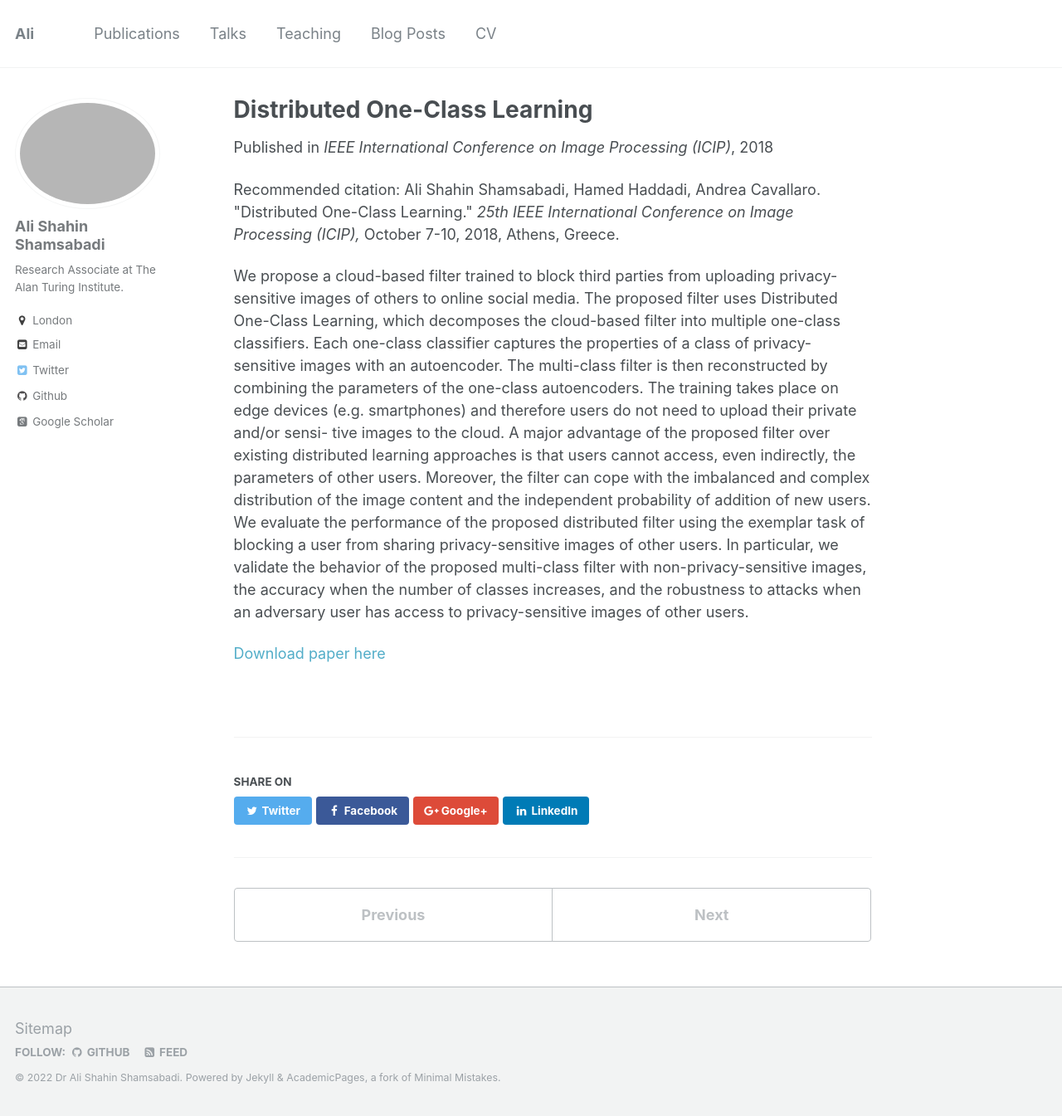
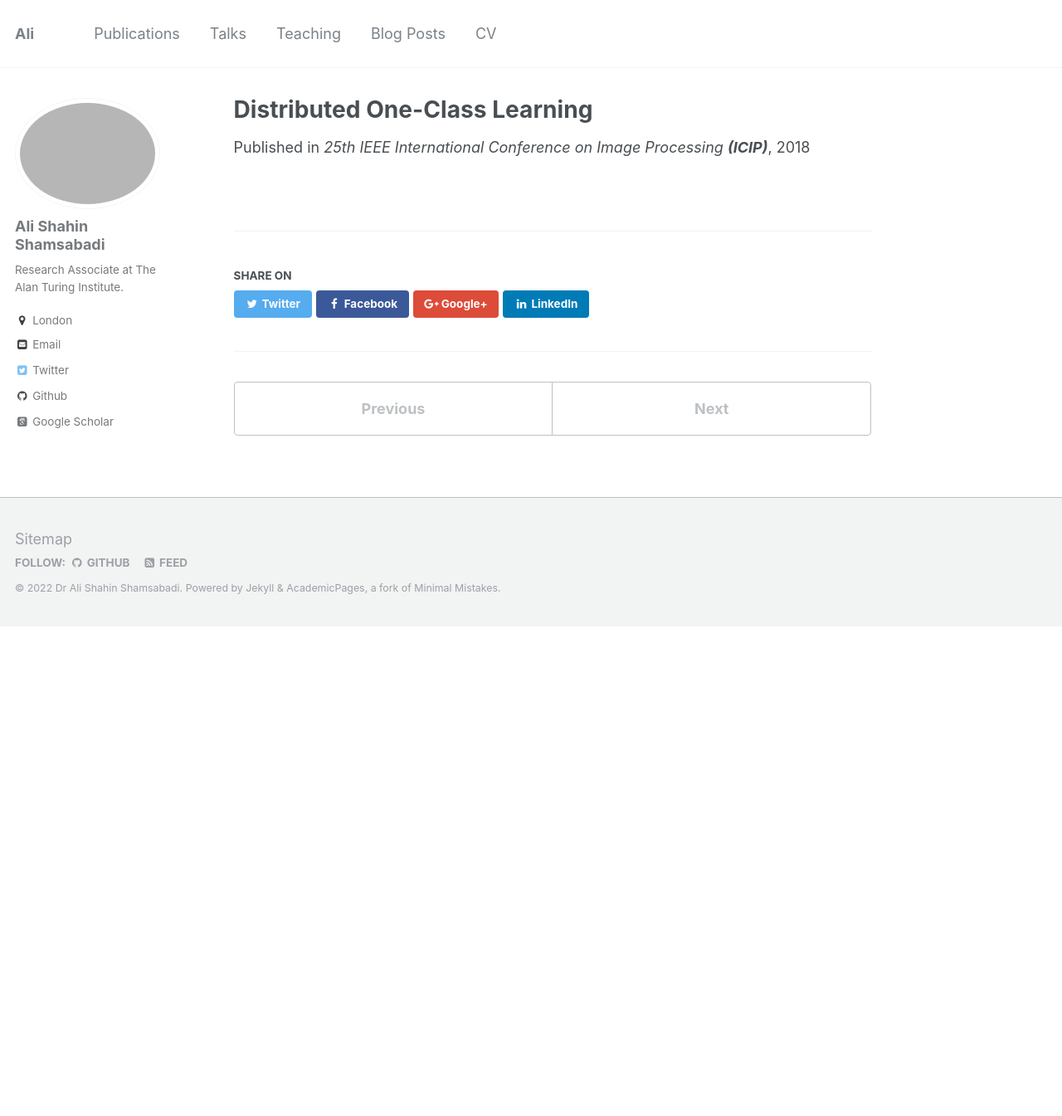
Before and after one commit to AliShahin/AliShahin.github.io, a Jekyll site: the page built from _publications/2018-10-7-Distributed One-Class Learning.md, in a window 1280 px wide and 1345 px high. Shown: the whole window at 83% size. Built offline with Jekyll 4.4.1, drawn with Linux system fonts in a browser that asks for light colours; some web fonts are replaced.

Commit message:
Update 2018-10-7-Distributed One-Class Learning.md

```diff
--- a/_publications/2018-10-7-Distributed One-Class Learning.md
+++ b/_publications/2018-10-7-Distributed One-Class Learning.md
@@ -2,11 +2,7 @@
 title: "Distributed One-Class Learning"
 collection: publications
 permalink: /publication/2018-10-7-Distributed One-Class Learning
-excerpt: 'We propose a cloud-based filter trained to block third parties from uploading privacy-sensitive images of others to online social media. The proposed filter uses Distributed One-Class Learning, which decomposes the cloud-based filter into multiple one-class classifiers. Each one-class classifier captures the properties of a class of privacy-sensitive images with an autoencoder. The multi-class filter is then reconstructed by combining the parameters of the one-class autoencoders. The training takes place on edge devices (e.g. smartphones) and therefore users do not need to upload their private and/or sensi- tive images to the cloud. A major advantage of the proposed filter over existing distributed learning approaches is that users cannot access, even indirectly, the parameters of other users. Moreover, the filter can cope with the imbalanced and complex distribution of the image content and the independent probability of addition of new users. We evaluate the performance of the proposed distributed filter using the exemplar task of blocking a user from sharing privacy-sensitive images of other users. In particular, we validate the behavior of the proposed multi-class filter with non-privacy-sensitive images, the accuracy when the number of classes increases, and the robustness to attacks when an adversary user has access to privacy-sensitive images of other users.'
+excerpt: '<i class="fa fa-file-pdf-o" style="color:red"></i>[<font color="red">Paper</font>](https://arxiv.org/pdf/1802.03583.pdf)'
 date: 2018-02-13
-venue: 'IEEE International Conference on Image Processing (ICIP)'
-citation: 'Ali Shahin Shamsabadi, Hamed Haddadi, Andrea Cavallaro. &quot;Distributed One-Class Learning.&quot; <i> 25th IEEE International Conference on Image Processing (ICIP),</i> October 7-10, 2018, Athens, Greece.'
+venue: '25th IEEE International Conference on Image Processing <b> (ICIP)</b>'
 ---
-We propose a cloud-based filter trained to block third parties from uploading privacy-sensitive images of others to online social media. The proposed filter uses Distributed One-Class Learning, which decomposes the cloud-based filter into multiple one-class classifiers. Each one-class classifier captures the properties of a class of privacy-sensitive images with an autoencoder. The multi-class filter is then reconstructed by combining the parameters of the one-class autoencoders. The training takes place on edge devices (e.g. smartphones) and therefore users do not need to upload their private and/or sensi- tive images to the cloud. A major advantage of the proposed filter over existing distributed learning approaches is that users cannot access, even indirectly, the parameters of other users. Moreover, the filter can cope with the imbalanced and complex distribution of the image content and the independent probability of addition of new users. We evaluate the performance of the proposed distributed filter using the exemplar task of blocking a user from sharing privacy-sensitive images of other users. In particular, we validate the behavior of the proposed multi-class filter with non-privacy-sensitive images, the accuracy when the number of classes increases, and the robustness to attacks when an adversary user has access to privacy-sensitive images of other users.
-
-[Download paper here](https://arxiv.org/pdf/1802.03583.pdf)
```
